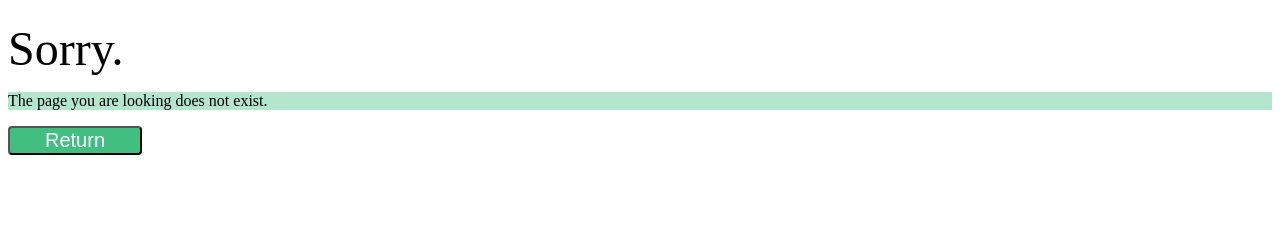
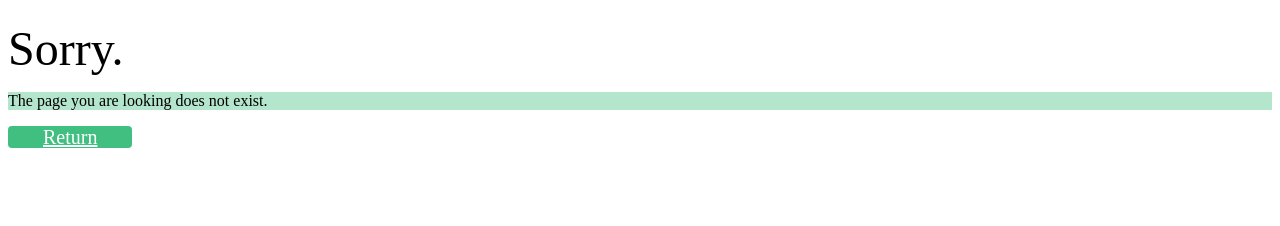
Before and after one commit to ikuei-kagekidan/attendance_book, a Django app: template attendance_book/templates/404.html in a window 1280 px wide. Shown: the part 463-689 px from the top of the page. Run offline with Django 3.2, Linux system fonts and the light colour scheme; the template is opened without the code that fills it, so the values that code supplies are empty.

Commit message:
Update 404.html

```diff
--- a/attendance_book/templates/404.html
+++ b/attendance_book/templates/404.html
@@ -88,9 +88,9 @@
 
     <p id="textback">The page you are looking does not exist.</p>
 
-    <button class="attend" type="button" href="#" id="return-latest-page">
+    <a class="attend" type="button" href="/" id="return-latest-page">
         Return
-    </button>
+    </a>
 
 </body>
 </html>
```
